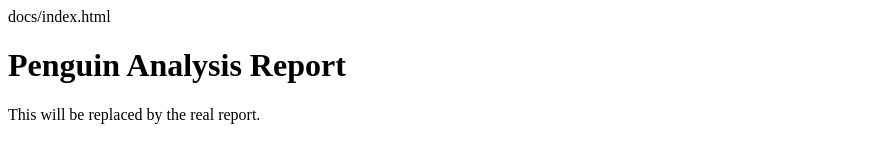
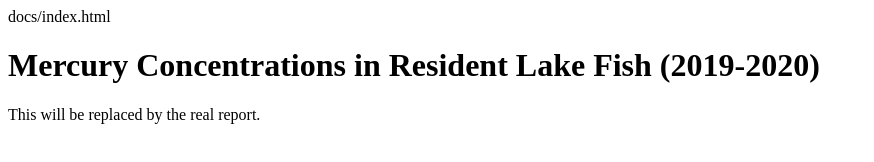
Before and after one commit to ssagastume11/Mercury-Concentrations-in-Resident-Lake-Fish, a plain HTML site: page docs/index.html in a window 1280 px wide. Shown: the whole page, without its empty margins (0-874 px from the left). Drawn offline with Linux system fonts and the light colour scheme.

Commit message:
Update index.html

```diff
--- a/docs/index.html
+++ b/docs/index.html
@@ -1,4 +1,4 @@
 docs/index.html
 
-<h1>Penguin Analysis Report</h1>
+<h1>Mercury Concentrations in Resident Lake Fish (2019-2020)</h1>
 <p>This will be replaced by the real report.</p>
```
